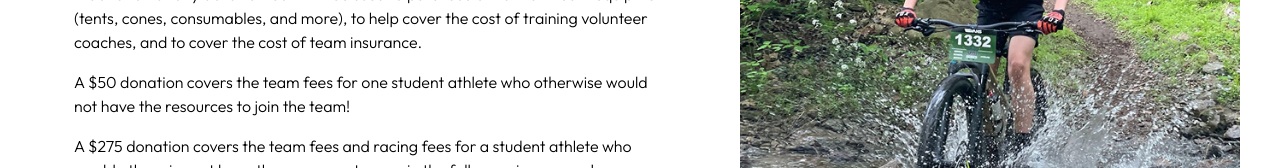
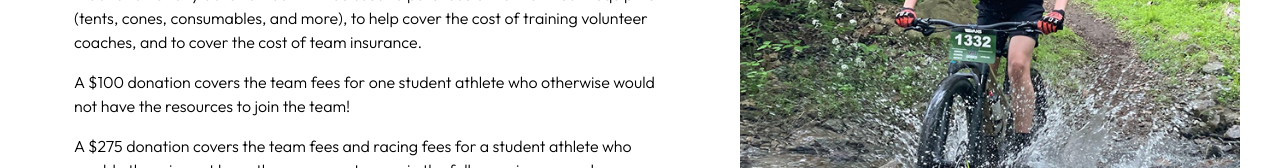
Before and after one commit to kurealnum/fredcomp-website, a Next.js app: page /donate in a window 1280 px wide. Shown: the part 314-482 px from the top of the page. Built offline with nearby package versions, Linux system fonts and the light colour scheme.

Commit message:
refactor: change 0 to 00

```diff
--- a/src/app/donate/page.tsx
+++ b/src/app/donate/page.tsx
@@ -31,7 +31,7 @@ export default function Page() {
               the cost of team insurance.
             </p>
             <p>
-              A $50 donation covers the team fees for one student athlete who
+              A $100 donation covers the team fees for one student athlete who
               otherwise would not have the resources to join the team!
             </p>
             <p>
--- a/src/app/faq/FAQAccordion.tsx
+++ b/src/app/faq/FAQAccordion.tsx
@@ -47,7 +47,7 @@ export default function FAQAccordion() {
         <AccordionContent>
           <p className="mb-2">
             Team fees are collected per season (January-June and July-November).
-            As of June 2025, team fees are $50 for each student athlete.
+            As of June 2025, team fees are $100 for each student athlete.
           </p>
           <p className="mb-2">
             Additional fees for student athletes who will be racing:
--- a/src/app/faq/page.tsx
+++ b/src/app/faq/page.tsx
@@ -24,7 +24,7 @@ export default function Page() {
         name: "What does it cost to join the team and to race?",
         acceptedAnswer: {
           "@type": "Answer",
-          text: "Team fees are $50 per season (January–June and July–November) as of June 2025. Additional racing-related fees include: team jersey ($55–$85 depending on style), and series racing fees (VAHS for spring, NICA for fall) paid directly to the league.",
+          text: "Team fees are $100 per season (January–June and July–November) as of June 2025. Additional racing-related fees include: team jersey ($55–$85 depending on style), and series racing fees (VAHS for spring, NICA for fall) paid directly to the league.",
         },
       },
       {
```
